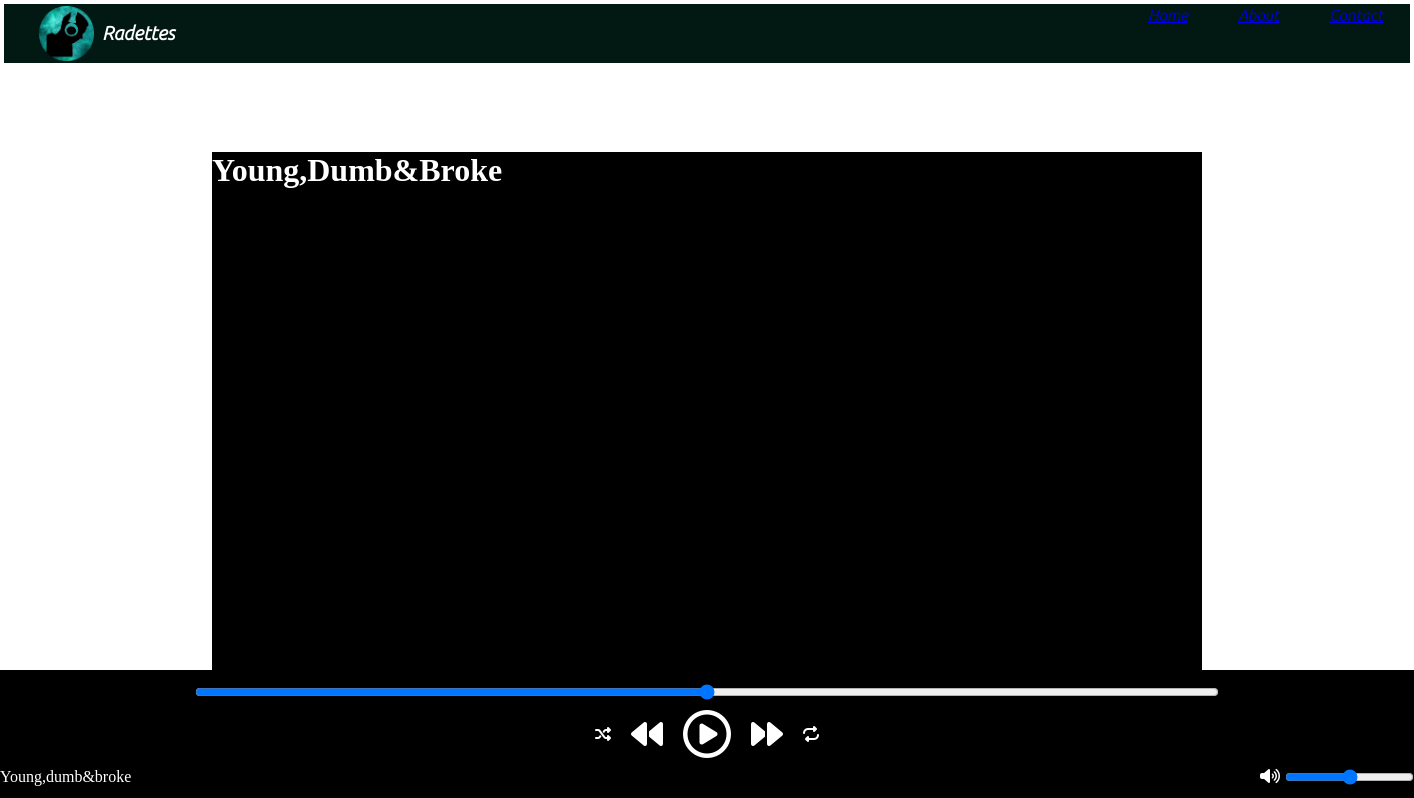
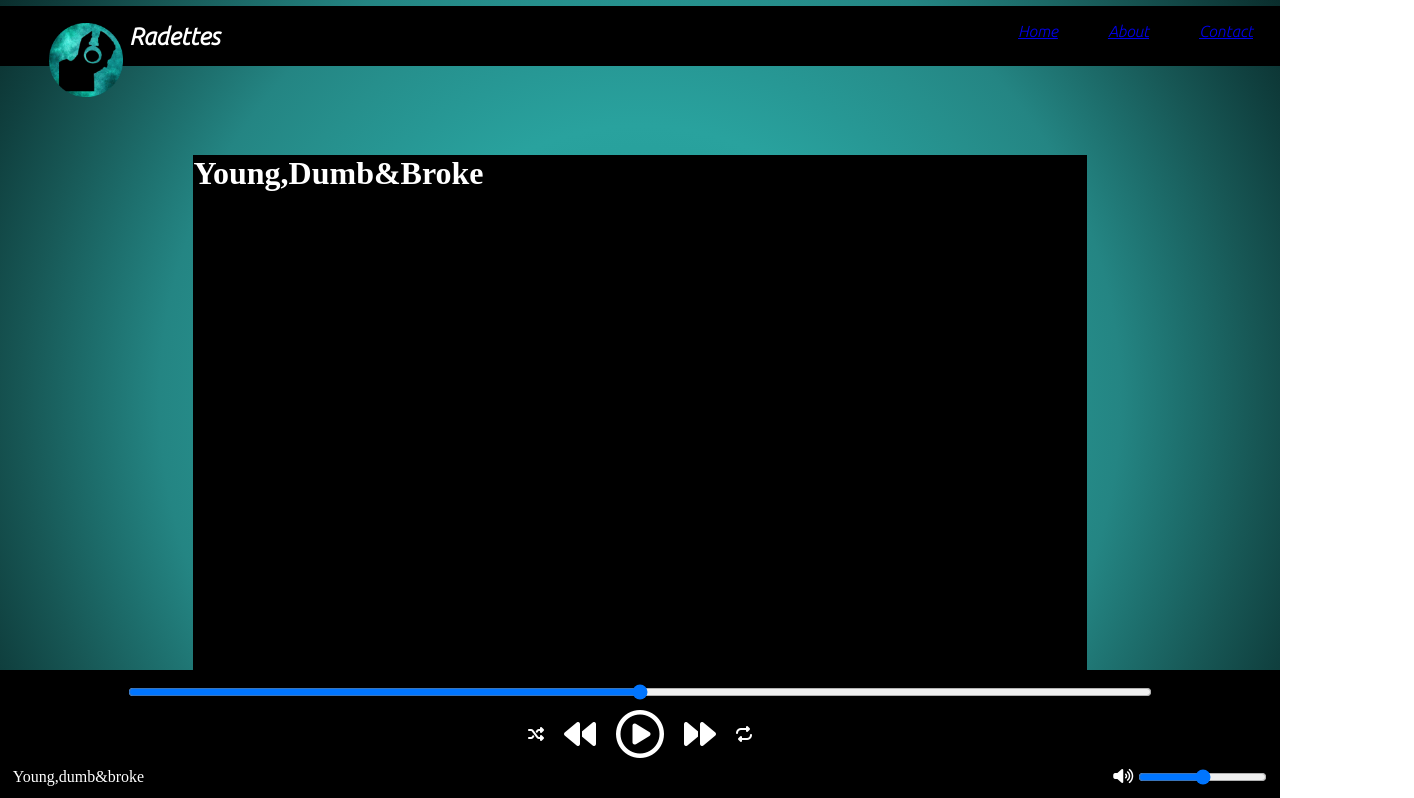
Before and after one commit to ishitaguleria/Radettes, a plain HTML site: page index.html in a window 1280 px wide. Shown: the top 798 px of the page, 1414 px wide, since content can reach past the window. Drawn offline with nearby package versions, Linux system fonts and the light colour scheme; files whose address does not match are found by name.

Commit message:
Add files via upload

```diff
--- a/style.css
+++ b/style.css
@@ -1,10 +1,18 @@
 @import url('https://fonts.googleapis.com/css2?family=Ubuntu:ital,wght@1,300&display=swap');
 @import url('https://fonts.googleapis.com/css2?family=Varela:ital,wght@1,300&Rounddisplay=swap');
+html{
+  min-height:100%;
+}
+body{
+    display: flex;
+    background-image: radial-gradient(circle, #1d9891, #209a94, #239d97, #269f9b, #29a29e, #279895, #268f8c, #248583, #1d6e6c, #175755, #104140, #0a2d2c);    flex-direction: column;
+    align-content: center;
+    justify-content: center;
+    align-items: center;
+    padding:2px;
+    background-attachment: fixed;
+}
 
-body{
-  background-color: white;
-  display: grid;
-}
 *{
   margin: 0;
   padding: 0;
@@ -12,34 +20,41 @@ body{
 }
 nav{
   font-family:'Ubuntu';
-  padding: 4px;
+  width:100vw;
+  background-color: black;
+  display: block;
+  height: 60px;
+  margin: 4px;
 }
 nav ul{
+  display: revert;
+  list-style-type: none;
+  margin-block-start: 1em;
+  margin-block-end: 1em;
+  margin-inline-start: 2px;
+  margin-inline-end: 2px;
+  padding-inline-start: 40px;
+  color: white;
 
-  padding: 2px;
-  list-style-type: none;
-  height: 55px;
-  background-color: rgb(1, 24, 19);
-  color: white;
-  align-items: center;
 }
 nav ul li{
   padding: 0 25px;
   float: right;
 }
 .brand img{
-  width: 55px;
-  padding: 0 8px ;
+  width: 74px;
+  padding: 0 6px ;
   align-items: left;
 }
 .brand {
   display: flex;
-  align-items: center;
+  align-items: stretch;
   font-weight: bolder;
-  font-size: 1.2rem;
+  font-size: 1.5rem;
+  padding: 1px;
 }
 .containerpopup{
-  min-height: 70vh;
+  min-height: 85vh;
   background-color: black;
   color: white;
   display: flex;
@@ -58,7 +73,8 @@ nav ul li{
   align-items: center;
   text-align: center;
   flex-direction: column;
-
+  width: 100vw;
+  margin: 8px;
 }
 .icons{
   display:inline-flex;
@@ -74,20 +90,22 @@ nav ul li{
 .moreicons{
   display:flex;
   flex-direction: row;
+  width:98vw ;
+
 
 }
 .moreicons p{
   text-align:left;
-  width: 10vw; ;
 }
 .moreicons i{
   align-items: right;
   justify-content: center;
   align-items: right;
   text-align:right;
-  width: 90vw;
-  padding-right: 5px ;
+  width: 88vw;
+  padding-right: 5px;
   margin-bottom: 2px;
+
 }
 #myProgressBar{
   width: 80vw;
```
Also changed, not shown: index.html (+0 -7 lines).
